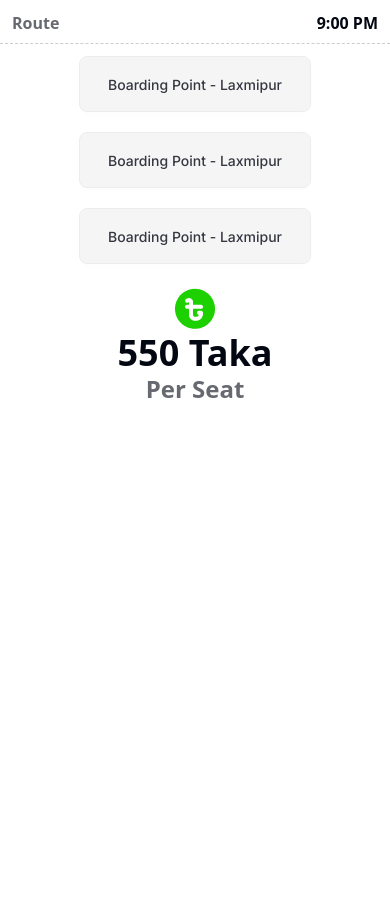
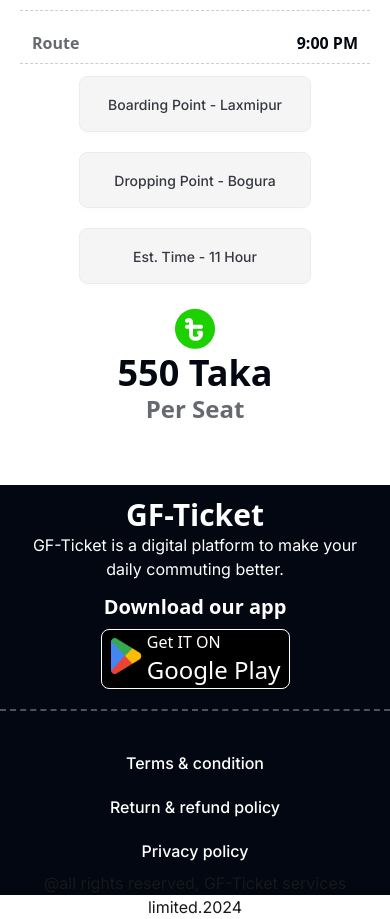
Before and after one commit to Occult09/smart-ticketing, a plain HTML site: page index.html in a window 390 px wide. Shown: the part 2320-3239 px from the top of the page. Before the commit the page ends 2765 px from the top, so only its background shows below. Drawn offline with nearby package versions, Linux system fonts and the light colour scheme.

Commit message:
responsive footer completed

```diff
--- a/index.html
+++ b/index.html
@@ -144,7 +144,7 @@
                     allow for a streamlined .</p>
             </div>
             <!-- Route Information -->
-            <div class="container mx-auto flex flex-col lg:flex-row justify-between my-10">
+            <div class="container mx-auto flex flex-col lg:flex-row justify-between my-10 p-5">
                 <div>
                     <div class="flex flex-col lg:flex-row align-middle lg:w-[808px] lg:h-[72px] lg:justify-between">
                         <div class="flex gap-5 align-middle">
@@ -178,11 +178,11 @@
                             class="btn font-inter font-medium bg-[#0307120D] text-[#030712] opacity-80 w-[232px] h-[56px] rounded-lg">Boarding
                             Point - Laxmipur</button>
                         <button
-                            class="btn font-inter font-medium bg-[#0307120D] text-[#030712] opacity-80 w-[232px] h-[56px] rounded-lg">Boarding
-                            Point - Laxmipur</button>
+                            class="btn font-inter font-medium bg-[#0307120D] text-[#030712] opacity-80 w-[232px] h-[56px] rounded-lg">Dropping
+                            Point - Bogura</button>
                         <button
-                            class="btn font-inter font-medium bg-[#0307120D] text-[#030712] opacity-80 w-[232px] h-[56px] rounded-lg">Boarding
-                            Point - Laxmipur</button>
+                            class="btn font-inter font-medium bg-[#0307120D] text-[#030712] opacity-80 w-[232px] h-[56px] rounded-lg">Est.
+                            Time - 11 Hour</button>
                     </div>
                 </div>
                 <!-- TAKA SECTION -->
@@ -198,6 +198,38 @@
             </div>
         </section>
     </main>
+    <footer class="h-[410px] lg:h-[350px] bg-[#030712] lg:px-40 lg:py-20">
+        <div class="flex flex-col lg:flex-row justify-between align-middle border-b-2 border-[#FFFFFF4D] border-dashed pb-5 lg:pb-10 pt-3 lg:pt-0">
+            <div class="mx-auto lg:mx-0 text-center lg:text-left mb-3 lg:mb-0">
+                <h3 class="text-3xl lg:text-4xl font-extrabold text-white">GF-Ticket</h3>
+                <p class="font-inter text-white">GF-Ticket is a digital platform to make your <br> daily commuting better.</p>
+            </div>
+            <div class="space-y-2 mx-auto lg:mx-0">
+                <p class="text-white text-xl font-semibold text-center">Download our app</p>
+                <div class="flex justify-between w-[189px] h-[60px] bg-[#000000] border-white border-1 px-2 rounded-lg">
+                    <div>
+                        <img class="mt-2 w-[32px] h-[36px]" src="images/playstore.png" alt="">
+                    </div>
+                    <div>
+                        <p class="text-white font-medium">Get IT ON</p>
+                        <p class="text-white font-medium text-2xl">Google Play</p>
+                    </div>
+                </div>
+            </div>
+        </div>
+        <div class="flex flex-col-reverse lg:flex-row justify-between mt-10 text-center">
+            <div class="mt-2 lg:mt-0">
+                <p class="font-inter text-[FFFFFFB3]">@all rights reserved, GF-Ticket services limited.2024</p>
+            </div>
+            <div>
+                <ul class="flex gap-5 flex-col lg:flex-row text-white font-inter font-medium">
+                    <li>Terms & condition</li>
+                    <li>Return & refund policy</li>
+                    <li>Privacy policy</li>
+                </ul>
+            </div>
+        </div>
+    </footer>
 </body>
 
 </html>
```
